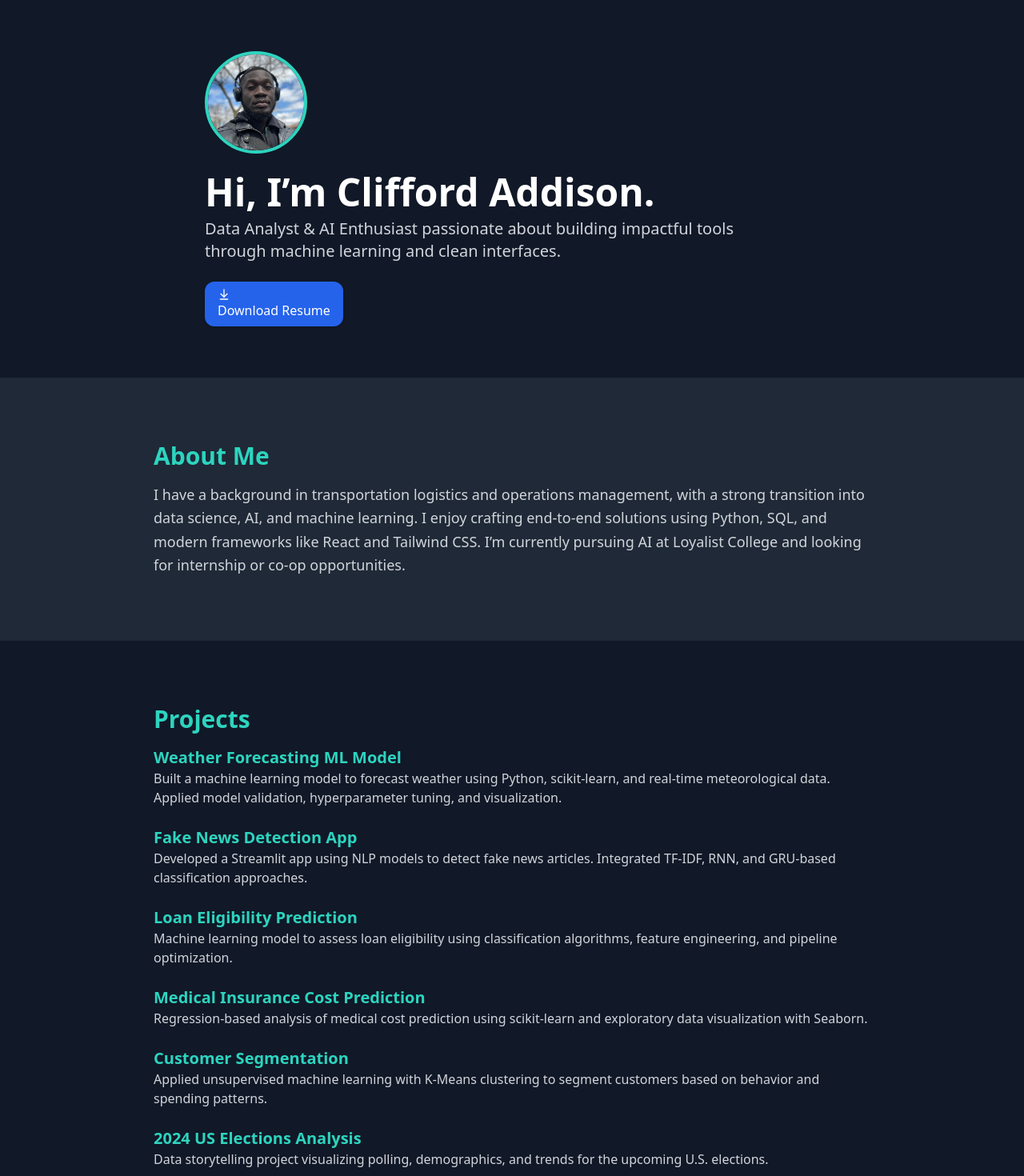
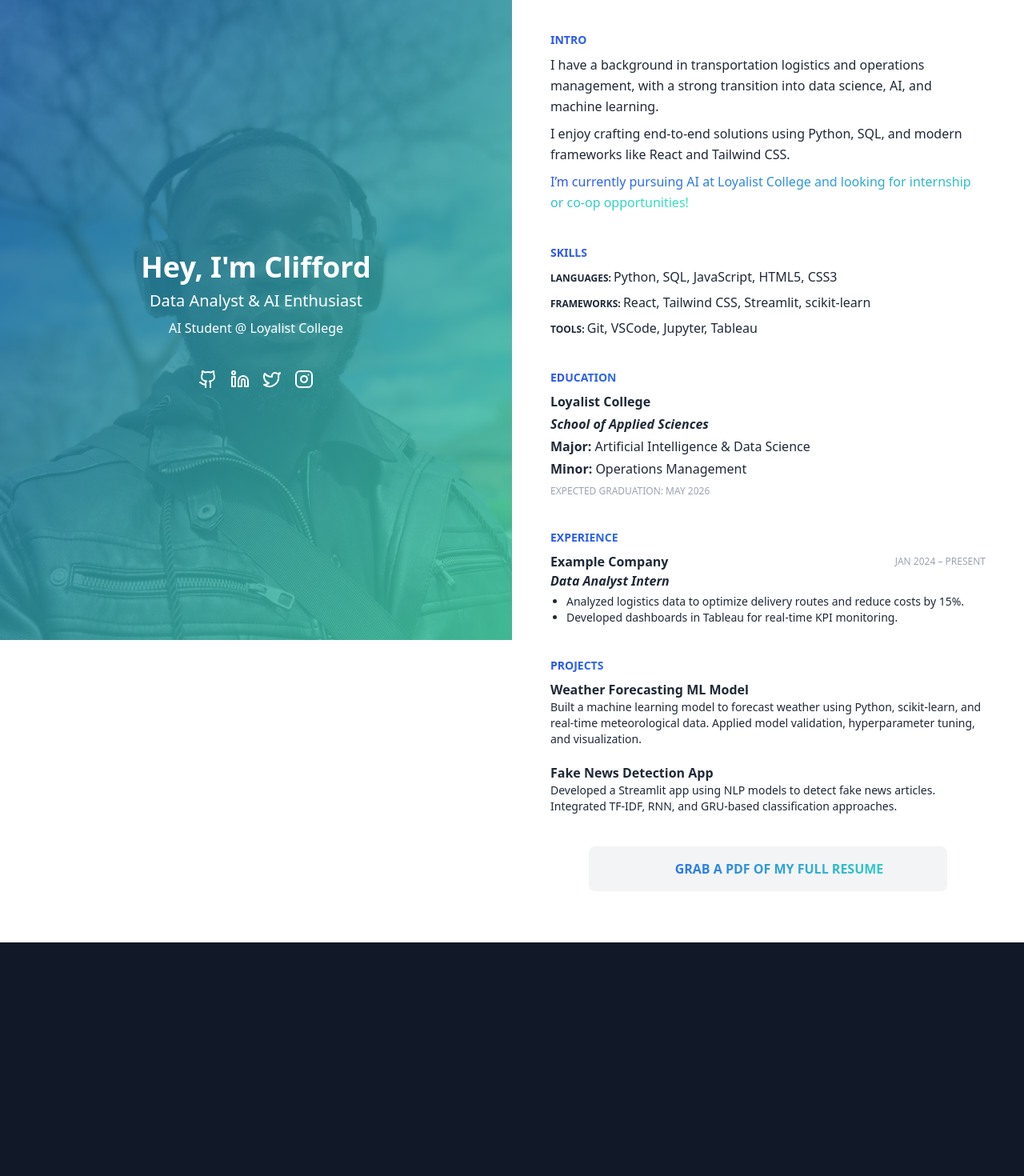
Before and after one commit to cliffordaddison/portfolio, a React (Vite) app: page / in a window 1280 px wide. Shown: the top 1470 px of the page at 80% size. After the commit the page ends 1178 px from the top, so only its background shows below. Built offline with nearby package versions, Linux system fonts and the light colour scheme.

Commit message:
updated UI and content

```diff
--- a/src/pages/index.tsx
+++ b/src/pages/index.tsx
@@ -1,121 +1,163 @@
-import { useState, useEffect } from "react";
-import { ArrowDownToLine } from "lucide-react";
-import { Button } from "../components/ui/button";
+import { ArrowDownToLine, Github, Linkedin, Twitter, Instagram } from "lucide-react";
 
 export default function Home() {
-  const [mounted, setMounted] = useState(false);
-  useEffect(() => setMounted(true), []);
+  return (
+    <div className="min-h-screen flex flex-col md:flex-row font-sans bg-white">
+      {/* Left Side */}
+      <div className="left relative w-full md:w-1/2 h-[400px] md:h-screen text-center overflow-hidden flex-shrink-0">
+        {/* Background image and gradient overlay */}
+        <div
+          className="absolute inset-0 bg-center bg-cover"
+          style={{
+            backgroundImage: "url('/assets/clifford.jpg')",
+          }}
+        >
+          <div className="absolute inset-0"
+            style={{
+              background: "linear-gradient(to left top, #43cea2, #185a9d)",
+              opacity: 0.85,
+            }}
+          />
+        </div>
+        {/* Centered Info */}
+        <div className="relative z-10 flex flex-col items-center justify-center h-full px-6 py-12">
+          <h2 className="text-3xl md:text-4xl font-semibold text-white mb-2">Hey, I'm Clifford</h2>
+          <div className="text-lg md:text-xl text-white mb-2">Data Analyst & AI Enthusiast</div>
+          <div className="text-base text-white mb-6">AI Student @ Loyalist College</div>
+          <div className="flex justify-center gap-4 mt-4">
+            <a href="https://github.com/cliffordaddison" target="_blank" rel="noopener noreferrer" aria-label="GitHub">
+              <Github className="w-6 h-6 text-white hover:text-[#43cea2] transition" />
+            </a>
+            <a href="https://www.linkedin.com/in/cliffordaddison" target="_blank" rel="noopener noreferrer" aria-label="LinkedIn">
+              <Linkedin className="w-6 h-6 text-white hover:text-[#43cea2] transition" />
+            </a>
+            <a href="https://twitter.com/" target="_blank" rel="noopener noreferrer" aria-label="Twitter">
+              <Twitter className="w-6 h-6 text-white hover:text-[#43cea2] transition" />
+            </a>
+            <a href="https://instagram.com/" target="_blank" rel="noopener noreferrer" aria-label="Instagram">
+              <Instagram className="w-6 h-6 text-white hover:text-[#43cea2] transition" />
+            </a>
+          </div>
+        </div>
+      </div>
 
-  if (!mounted) return null;
-
-  return (
-    <main className="min-h-screen bg-gray-900 text-white font-sans">
-      {/* Hero Section */}
-      <section className="flex flex-col justify-center items-start p-8 md:p-16 max-w-4xl mx-auto">
-        <img
-          src="/assets/clifford.jpg"
-          alt="Clifford Addison"
-          className="w-32 h-32 object-cover rounded-full border-4 border-teal-400 mb-6"
-        />
-        <h1 className="text-4xl md:text-5xl font-bold leading-tight mb-2">
-          Hi, I’m Clifford Addison.
-        </h1>
-        <p className="text-lg md:text-xl text-gray-300 max-w-2xl">
-          Data Analyst & AI Enthusiast passionate about building impactful tools through machine learning and clean interfaces.
+      {/* Right Side */}
+      <div className="right w-full md:w-1/2 ml-auto px-6 md:px-12 py-10 bg-white overflow-y-auto">
+        <div className="right-inner max-w-2xl mx-auto">
+          {/* Introduction */}
+          <section className="introduction mb-10">
+            <h4 className="uppercase text-sm font-bold bg-gradient-to-r from-[#2A54F5] to-[#33E5BB] bg-clip-text text-transparent mb-2">Intro</h4>
+            <div className="content text-gray-800 text-base leading-relaxed">
+              <p className="intro-p mb-2">
+                I have a background in transportation logistics and operations management, with a strong transition into data science, AI, and machine learning.
               </p>
-        <div className="mt-6">
-          <a
-            href="https://drive.google.com/uc?export=download&id=YOUR_FILE_ID"
-            target="_blank"
-            rel="noopener noreferrer"
-          >
-            <Button variant="outline" className="flex items-center gap-2 border-teal-400 text-teal-400 hover:bg-teal-400 hover:text-black">
-              <ArrowDownToLine className="w-4 h-4" />
-              Download Resume
-            </Button>
-          </a>
+              <p className="intro-p mb-2">
+                I enjoy crafting end-to-end solutions using Python, SQL, and modern frameworks like React and Tailwind CSS.
+              </p>
+              <span className="intro-p job-pls font-medium bg-gradient-to-r from-[#2A54F5] to-[#33E5BB] bg-clip-text text-transparent">
+                I’m currently pursuing AI at Loyalist College and looking for internship or co-op opportunities!
+              </span>
             </div>
           </section>
 
-      {/* About Section */}
-      <section className="bg-gray-800 px-8 py-12 md:py-20">
-        <div className="max-w-4xl mx-auto">
-          <h2 className="text-3xl font-semibold mb-4 text-teal-400">About Me</h2>
-          <p className="text-gray-300 text-lg leading-relaxed">
-            I have a background in transportation logistics and operations management, with a strong transition into data science, AI, and machine learning. I enjoy crafting end-to-end solutions using Python, SQL, and modern frameworks like React and Tailwind CSS. I’m currently pursuing AI at Loyalist College and looking for internship or co-op opportunities.
-          </p>
+          {/* Skills */}
+          <section className="skills mb-10">
+            <h4 className="uppercase text-sm font-bold bg-gradient-to-r from-[#2A54F5] to-[#33E5BB] bg-clip-text text-transparent mb-2">Skills</h4>
+            <div className="content text-gray-800">
+              <div className="skill-category mb-2">
+                <strong className="uppercase text-xs">Languages: </strong>
+                <span>Python, SQL, JavaScript, HTML5, CSS3</span>
+              </div>
+              <div className="skill-category mb-2">
+                <strong className="uppercase text-xs">Frameworks: </strong>
+                <span>React, Tailwind CSS, Streamlit, scikit-learn</span>
+              </div>
+              <div className="skill-category">
+                <strong className="uppercase text-xs">Tools: </strong>
+                <span>Git, VSCode, Jupyter, Tableau</span>
+              </div>
+            </div>
+          </section>
+
+          {/* Education */}
+          <section className="education mb-10">
+            <h4 className="uppercase text-sm font-bold bg-gradient-to-r from-[#2A54F5] to-[#33E5BB] bg-clip-text text-transparent mb-2">Education</h4>
+            <div className="content text-gray-800">
+              <div className="university font-bold text-base mb-1">
+                <a href="https://www.loyalistcollege.com/" target="_blank" rel="noopener noreferrer" className="hover:underline">Loyalist College</a>
+              </div>
+              <div className="college italic font-bold mb-1">
+                School of Applied Sciences
+              </div>
+              <div className="major mb-1">
+                <strong>Major:</strong> Artificial Intelligence & Data Science
+              </div>
+              <div className="minor mb-1">
+                <strong>Minor:</strong> Operations Management
+              </div>
+              <div className="grad-date uppercase text-xs text-gray-400 font-medium mt-2">
+                Expected Graduation: May 2026
+              </div>
+            </div>
+          </section>
+
+          {/* Experience */}
+          <section className="experience mb-10">
+            <h4 className="uppercase text-sm font-bold bg-gradient-to-r from-[#2A54F5] to-[#33E5BB] bg-clip-text text-transparent mb-2">Experience</h4>
+            <div className="content text-gray-800">
+              <div className="exp-item mb-6">
+                <div className="job font-bold">
+                  <a href="https://www.example.com/" target="_blank" rel="noopener noreferrer" className="company hover:underline">Example Company</a>
+                  <div className="duration float-right text-xs font-medium text-gray-400 uppercase relative top-1 mb-1">Jan 2024 – Present</div>
+                </div>
+                <div className="title italic font-bold mb-1">Data Analyst Intern</div>
+                <ul className="description list-disc pl-5 text-sm">
+                  <li>Analyzed logistics data to optimize delivery routes and reduce costs by 15%.</li>
+                  <li>Developed dashboards in Tableau for real-time KPI monitoring.</li>
+                </ul>
+              </div>
+              {/* Add more exp-item blocks as needed */}
             </div>
           </section>
 
           {/* Projects */}
-      <section className="bg-gray-900 px-8 py-12 md:py-20">
-        <div className="max-w-4xl mx-auto">
-          <h2 className="text-3xl font-semibold mb-4 text-teal-400">Projects</h2>
-          <ul className="space-y-6">
-            <li>
-              <h3 className="text-xl font-bold">
-                <a href="https://github.com/cliffordaddison/Weather-Forecasting" className="text-teal-400 hover:underline">Weather Forecasting ML Model</a>
-              </h3>
-              <p className="text-gray-300">
+          <section className="projects mb-10">
+            <h4 className="uppercase text-sm font-bold bg-gradient-to-r from-[#2A54F5] to-[#33E5BB] bg-clip-text text-transparent mb-2">Projects</h4>
+            <div className="content text-gray-800">
+              <div className="project-item mb-5">
+                <a className="project-title font-bold hover:underline" href="https://github.com/cliffordaddison/Weather-Forecasting" target="_blank" rel="noopener noreferrer">
+                  Weather Forecasting ML Model
+                </a>
+                <p className="project-desc text-sm mb-2">
                   Built a machine learning model to forecast weather using Python, scikit-learn, and real-time meteorological data. Applied model validation, hyperparameter tuning, and visualization.
                 </p>
-            </li>
-            <li>
-              <h3 className="text-xl font-bold">
-                <a href="https://github.com/cliffordaddison/Fake-News-Prediction" className="text-teal-400 hover:underline">Fake News Detection App</a>
-              </h3>
-              <p className="text-gray-300">
+              </div>
+              <div className="project-item mb-5">
+                <a className="project-title font-bold hover:underline" href="https://github.com/cliffordaddison/Fake-News-Prediction" target="_blank" rel="noopener noreferrer">
+                  Fake News Detection App
+                </a>
+                <p className="project-desc text-sm mb-2">
                   Developed a Streamlit app using NLP models to detect fake news articles. Integrated TF-IDF, RNN, and GRU-based classification approaches.
                 </p>
-            </li>
-            <li>
-              <h3 className="text-xl font-bold">
-                <a href="https://github.com/cliffordaddison/Loan-Eligibility-Prediction" className="text-teal-400 hover:underline">Loan Eligibility Prediction</a>
-              </h3>
-              <p className="text-gray-300">
-                Machine learning model to assess loan eligibility using classification algorithms, feature engineering, and pipeline optimization.
-              </p>
-            </li>
-            <li>
-              <h3 className="text-xl font-bold">
-                <a href="https://github.com/cliffordaddison/Medical-Insurance-Cost-Prediction" className="text-teal-400 hover:underline">Medical Insurance Cost Prediction</a>
-              </h3>
-              <p className="text-gray-300">
-                Regression-based analysis of medical cost prediction using scikit-learn and exploratory data visualization with Seaborn.
-              </p>
-            </li>
-            <li>
-              <h3 className="text-xl font-bold">
-                <a href="https://github.com/cliffordaddison/Customer-Segmentation-with-K-Means-Clustering" className="text-teal-400 hover:underline">Customer Segmentation</a>
-              </h3>
-              <p className="text-gray-300">
-                Applied unsupervised machine learning with K-Means clustering to segment customers based on behavior and spending patterns.
-              </p>
-            </li>
-            <li>
-              <h3 className="text-xl font-bold">
-                <a href="https://github.com/cliffordaddison/2024-US-Elections" className="text-teal-400 hover:underline">2024 US Elections Analysis</a>
-              </h3>
-              <p className="text-gray-300">
-                Data storytelling project visualizing polling, demographics, and trends for the upcoming U.S. elections.
-              </p>
-            </li>
-            <li>
-              <h3 className="text-xl font-bold">
-                <a href="https://github.com/cliffordaddison/Smart_Home_Fire_Alarm_System" className="text-teal-400 hover:underline">Smart Home Fire Alarm System (IoT)</a>
-              </h3>
-              <p className="text-gray-300">
-                Built an IoT-based fire alarm system integrating sensors and edge computing for smart safety alerts.
-              </p>
-            </li>
-          </ul>
+              </div>
+              {/* Add more project-item blocks as needed */}
             </div>
           </section>
 
-      {/* Footer */}
-      <footer className="text-center text-sm text-gray-500 py-8">
-        © {new Date().getFullYear()} Clifford Addison. Built with ❤️ using React & Tailwind.
-      </footer>
-    </main>
+          {/* Resume Button */}
+          <a
+            className="resume block w-full max-w-md mx-auto text-center py-4 bg-gray-100 rounded-lg transition hover:bg-gray-200 mb-6"
+            href="https://drive.google.com/file/d/19AKkU14qt_3w5grRQAdEcEvMetZ2KIO7/view?usp=sharing"
+            target="_blank"
+            rel="noopener noreferrer"
+          >
+            <div className="resume-link font-bold text-base uppercase bg-gradient-to-r from-[#2A54F5] to-[#33E5BB] bg-clip-text text-transparent flex items-center justify-center gap-2">
+              <ArrowDownToLine className="w-5 h-5" />
+              Grab a PDF of my full resume
+            </div>
+          </a>
+        </div>
+      </div>
+    </div>
   );
 }
```
Also changed, not shown: 5 other files (tests, documents, lock files or other folders). Lines whose indentation alone changed are shown as unchanged.
